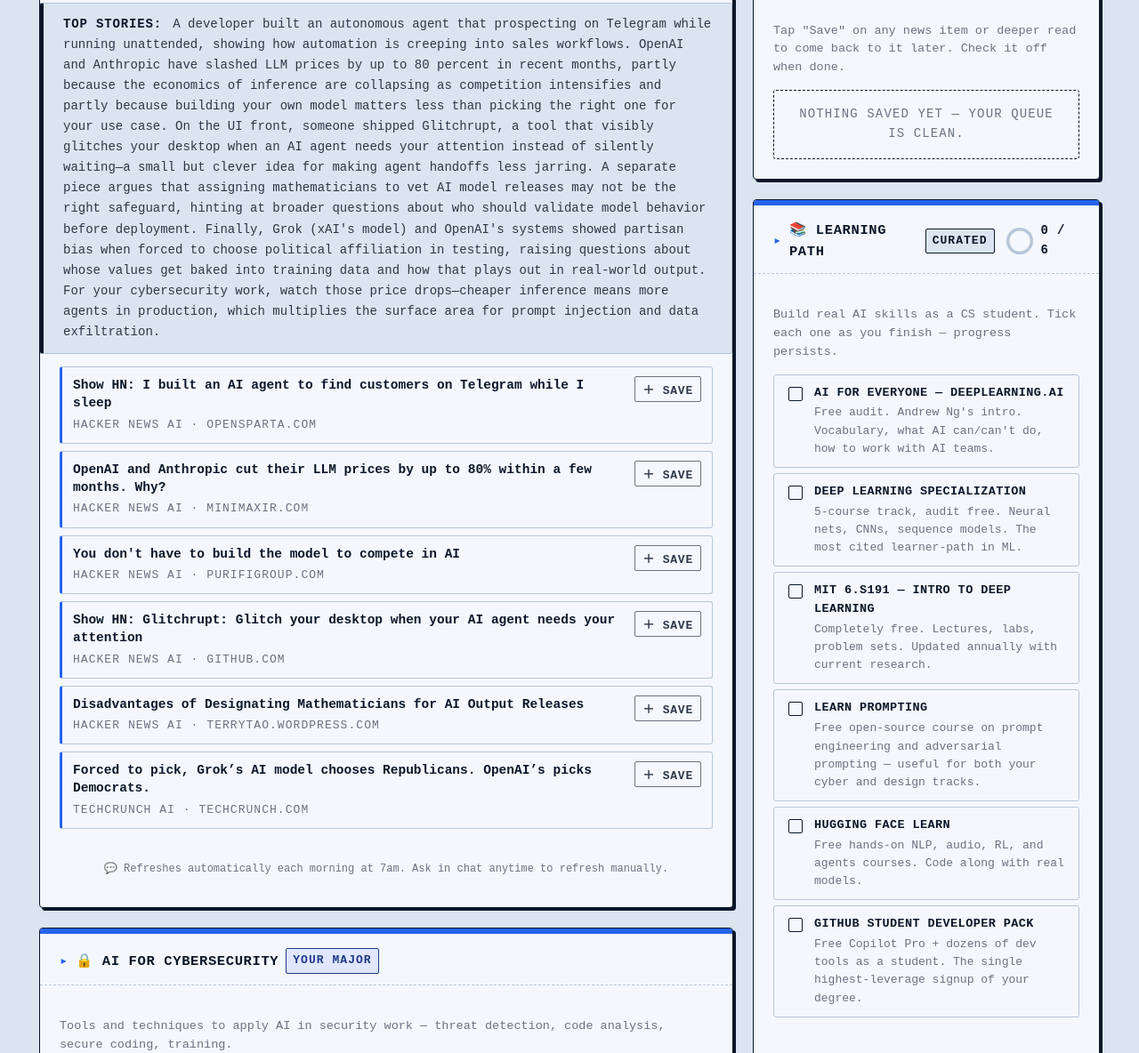
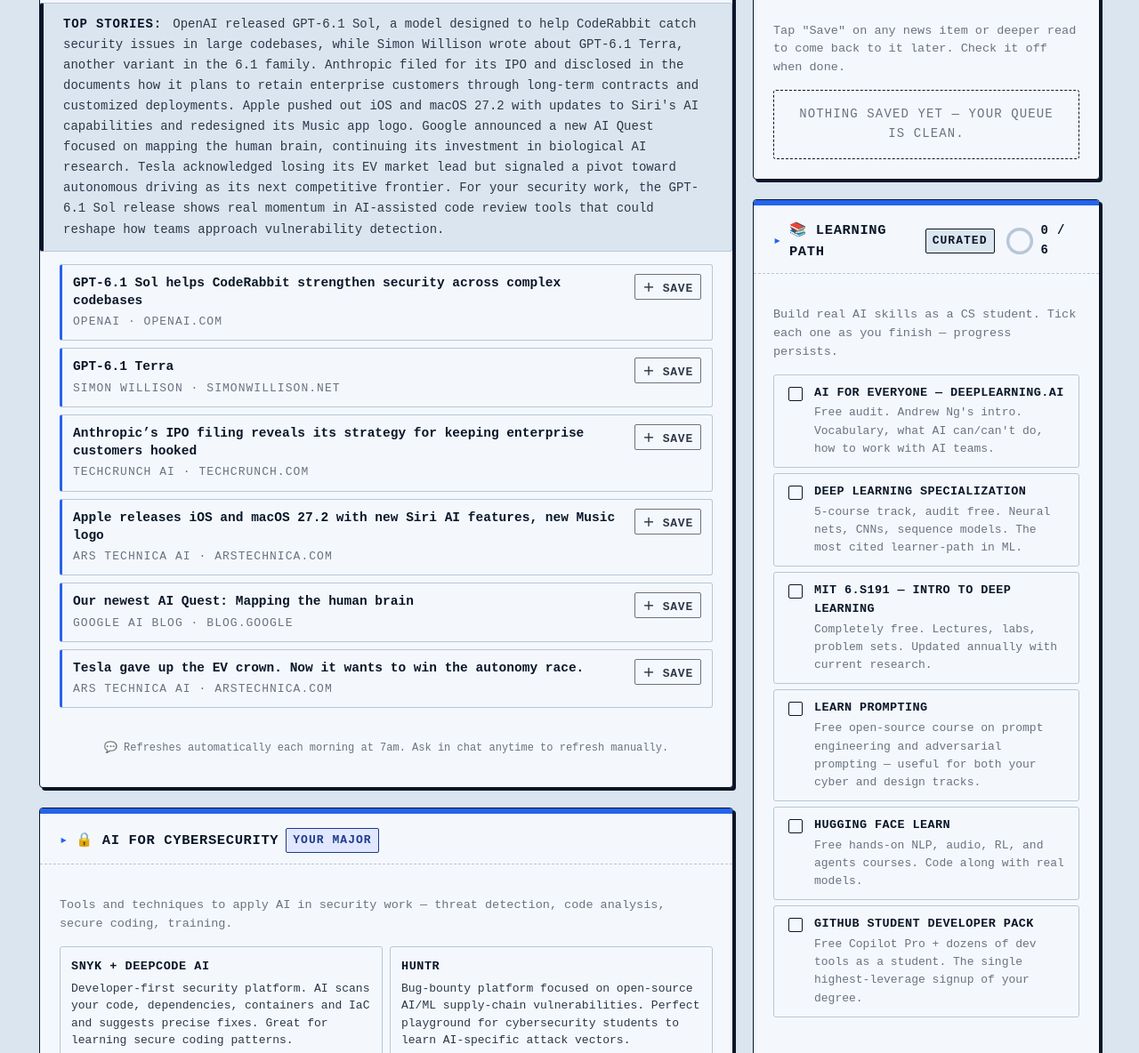
Before and after one commit to EnderGuardian25/personal-dashboard, a plain HTML site: page index.html in a window 1280 px wide. Shown: the part 286-1470 px from the top of the page at 89% size. Drawn offline with Linux system fonts and the light colour scheme.

Commit message:
chore(news): daily refresh 2026-10-27

```diff
--- a/index.html
+++ b/index.html
@@ -775,53 +775,53 @@
       <section class="card">
         <div class="section-head">
           <h2>📰 Today in AI <span class="badge live">Daily</span></h2>
-          <p class="section-sub" id="news-meta">Updated 26 October 2026 · 06:16 SLT</p>
+          <p class="section-sub" id="news-meta">Updated 27 October 2026 · 07:08 SLT</p>
         </div>
         <div class="news-summary">
-  <strong>Top stories:</strong> A developer built an autonomous agent that prospecting on Telegram while running unattended, showing how automation is creeping into sales workflows. OpenAI and Anthropic have slashed LLM prices by up to 80 percent in recent months, partly because the economics of inference are collapsing as competition intensifies and partly because building your own model matters less than picking the right one for your use case. On the UI front, someone shipped Glitchrupt, a tool that visibly glitches your desktop when an AI agent needs your attention instead of silently waiting—a small but clever idea for making agent handoffs less jarring. A separate piece argues that assigning mathematicians to vet AI model releases may not be the right safeguard, hinting at broader questions about who should validate model behavior before deployment. Finally, Grok (xAI's model) and OpenAI's systems showed partisan bias when forced to choose political affiliation in testing, raising questions about whose values get baked into training data and how that plays out in real-world output. For your cybersecurity work, watch those price drops—cheaper inference means more agents in production, which multiplies the surface area for prompt injection and data exfiltration.
+  <strong>Top stories:</strong> OpenAI released GPT-6.1 Sol, a model designed to help CodeRabbit catch security issues in large codebases, while Simon Willison wrote about GPT-6.1 Terra, another variant in the 6.1 family. Anthropic filed for its IPO and disclosed in the documents how it plans to retain enterprise customers through long-term contracts and customized deployments. Apple pushed out iOS and macOS 27.2 with updates to Siri's AI capabilities and redesigned its Music app logo. Google announced a new AI Quest focused on mapping the human brain, continuing its investment in biological AI research. Tesla acknowledged losing its EV market lead but signaled a pivot toward autonomous driving as its next competitive frontier. For your security work, the GPT-6.1 Sol release shows real momentum in AI-assisted code review tools that could reshape how teams approach vulnerability detection.
 </div>
         <div id="news-feed" class="news-list">
           <div class="news-item">
             <div class="body">
-              <a class="title-link" href="https://opensparta.com/en" target="_blank" rel="noopener">Show HN: I built an AI agent to find customers on Telegram while I sleep</a>
-              <div class="src">Hacker News AI · opensparta.com</div>
+              <a class="title-link" href="https://openai.com/index/gpt-6-1-sol-coderabbit-code-security" target="_blank" rel="noopener">GPT-6.1 Sol helps CodeRabbit strengthen security across complex codebases</a>
+              <div class="src">OpenAI · openai.com</div>
             </div>
-            <button class="save-btn" data-save data-title="Show HN: I built an AI agent to find customers on Telegram while I sleep" data-url="https://opensparta.com/en" data-src="Hacker News AI · opensparta.com">＋ Save</button>
+            <button class="save-btn" data-save data-title="GPT-6.1 Sol helps CodeRabbit strengthen security across complex codebases" data-url="https://openai.com/index/gpt-6-1-sol-coderabbit-code-security" data-src="OpenAI · openai.com">＋ Save</button>
           </div>
           <div class="news-item">
             <div class="body">
-              <a class="title-link" href="https://minimaxir.com/2026/10/cheap-llms/" target="_blank" rel="noopener">OpenAI and Anthropic cut their LLM prices by up to 80% within a few months. Why?</a>
-              <div class="src">Hacker News AI · minimaxir.com</div>
+              <a class="title-link" href="https://simonwillison.net/2026/Oct/26/gpt-61-terra/" target="_blank" rel="noopener">GPT-6.1 Terra</a>
+              <div class="src">Simon Willison · simonwillison.net</div>
             </div>
-            <button class="save-btn" data-save data-title="OpenAI and Anthropic cut their LLM prices by up to 80% within a few months. Why?" data-url="https://minimaxir.com/2026/10/cheap-llms/" data-src="Hacker News AI · minimaxir.com">＋ Save</button>
+            <button class="save-btn" data-save data-title="GPT-6.1 Terra" data-url="https://simonwillison.net/2026/Oct/26/gpt-61-terra/" data-src="Simon Willison · simonwillison.net">＋ Save</button>
           </div>
           <div class="news-item">
             <div class="body">
-              <a class="title-link" href="https://www.purifigroup.com/index.html" target="_blank" rel="noopener">You don&#x27;t have to build the model to compete in AI</a>
-              <div class="src">Hacker News AI · purifigroup.com</div>
+              <a class="title-link" href="https://techcrunch.com/2026/10/26/anthropics-ipo-filing-reveals-its-strategy-for-keeping-enterprise-customers-hooked/" target="_blank" rel="noopener">Anthropic’s IPO filing reveals its strategy for keeping enterprise customers hooked</a>
+              <div class="src">TechCrunch AI · techcrunch.com</div>
             </div>
-            <button class="save-btn" data-save data-title="You don&#x27;t have to build the model to compete in AI" data-url="https://www.purifigroup.com/index.html" data-src="Hacker News AI · purifigroup.com">＋ Save</button>
+            <button class="save-btn" data-save data-title="Anthropic’s IPO filing reveals its strategy for keeping enterprise customers hooked" data-url="https://techcrunch.com/2026/10/26/anthropics-ipo-filing-reveals-its-strategy-for-keeping-enterprise-customers-hooked/" data-src="TechCrunch AI · techcrunch.com">＋ Save</button>
           </div>
           <div class="news-item">
             <div class="body">
-              <a class="title-link" href="https://github.com/elbee19/glitchrupt" target="_blank" rel="noopener">Show HN: Glitchrupt: Glitch your desktop when your AI agent needs your attention</a>
-              <div class="src">Hacker News AI · github.com</div>
+              <a class="title-link" href="https://arstechnica.com/apple/2026/10/apple-releases-ios-and-macos-27-2-with-new-siri-ai-features-new-music-logo/" target="_blank" rel="noopener">Apple releases iOS and macOS 27.2 with new Siri AI features, new Music logo</a>
+              <div class="src">Ars Technica AI · arstechnica.com</div>
             </div>
-            <button class="save-btn" data-save data-title="Show HN: Glitchrupt: Glitch your desktop when your AI agent needs your attention" data-url="https://github.com/elbee19/glitchrupt" data-src="Hacker News AI · github.com">＋ Save</button>
+            <button class="save-btn" data-save data-title="Apple releases iOS and macOS 27.2 with new Siri AI features, new Music logo" data-url="https://arstechnica.com/apple/2026/10/apple-releases-ios-and-macos-27-2-with-new-siri-ai-features-new-music-logo/" data-src="Ars Technica AI · arstechnica.com">＋ Save</button>
           </div>
           <div class="news-item">
             <div class="body">
-              <a class="title-link" href="https://terrytao.wordpress.com/2026/10/25/disadvantages-of-designating-mathematicians-for-ai-output-releases/" target="_blank" rel="noopener">Disadvantages of Designating Mathematicians for AI Output Releases</a>
-              <div class="src">Hacker News AI · terrytao.wordpress.com</div>
+              <a class="title-link" href="https://blog.google/products-and-platforms/products/education/ai-quests-polar-peaks/" target="_blank" rel="noopener">Our newest AI Quest: Mapping the human brain</a>
+              <div class="src">Google AI Blog · blog.google</div>
             </div>
-            <button class="save-btn" data-save data-title="Disadvantages of Designating Mathematicians for AI Output Releases" data-url="https://terrytao.wordpress.com/2026/10/25/disadvantages-of-designating-mathematicians-for-ai-output-releases/" data-src="Hacker News AI · terrytao.wordpress.com">＋ Save</button>
+            <button class="save-btn" data-save data-title="Our newest AI Quest: Mapping the human brain" data-url="https://blog.google/products-and-platforms/products/education/ai-quests-polar-peaks/" data-src="Google AI Blog · blog.google">＋ Save</button>
           </div>
           <div class="news-item">
             <div class="body">
-              <a class="title-link" href="https://techcrunch.com/2026/10/24/forced-to-pick-groks-ai-model-chooses-republicans-openais-picks-democrats/" target="_blank" rel="noopener">Forced to pick, Grok’s AI model chooses Republicans. OpenAI’s picks Democrats.</a>
-              <div class="src">TechCrunch AI · techcrunch.com</div>
+              <a class="title-link" href="https://arstechnica.com/cars/2026/10/tesla-wants-ai-and-software-to-be-its-next-profit-engine/" target="_blank" rel="noopener">Tesla gave up the EV crown. Now it wants to win the autonomy race.</a>
+              <div class="src">Ars Technica AI · arstechnica.com</div>
             </div>
-            <button class="save-btn" data-save data-title="Forced to pick, Grok’s AI model chooses Republicans. OpenAI’s picks Democrats." data-url="https://techcrunch.com/2026/10/24/forced-to-pick-groks-ai-model-chooses-republicans-openais-picks-democrats/" data-src="TechCrunch AI · techcrunch.com">＋ Save</button>
+            <button class="save-btn" data-save data-title="Tesla gave up the EV crown. Now it wants to win the autonomy race." data-url="https://arstechnica.com/cars/2026/10/tesla-wants-ai-and-software-to-be-its-next-profit-engine/" data-src="Ars Technica AI · arstechnica.com">＋ Save</button>
           </div>
         </div>
         <p style="margin-top:14px; font-size:12px; color:var(--ink-3); text-align:center;">
```
